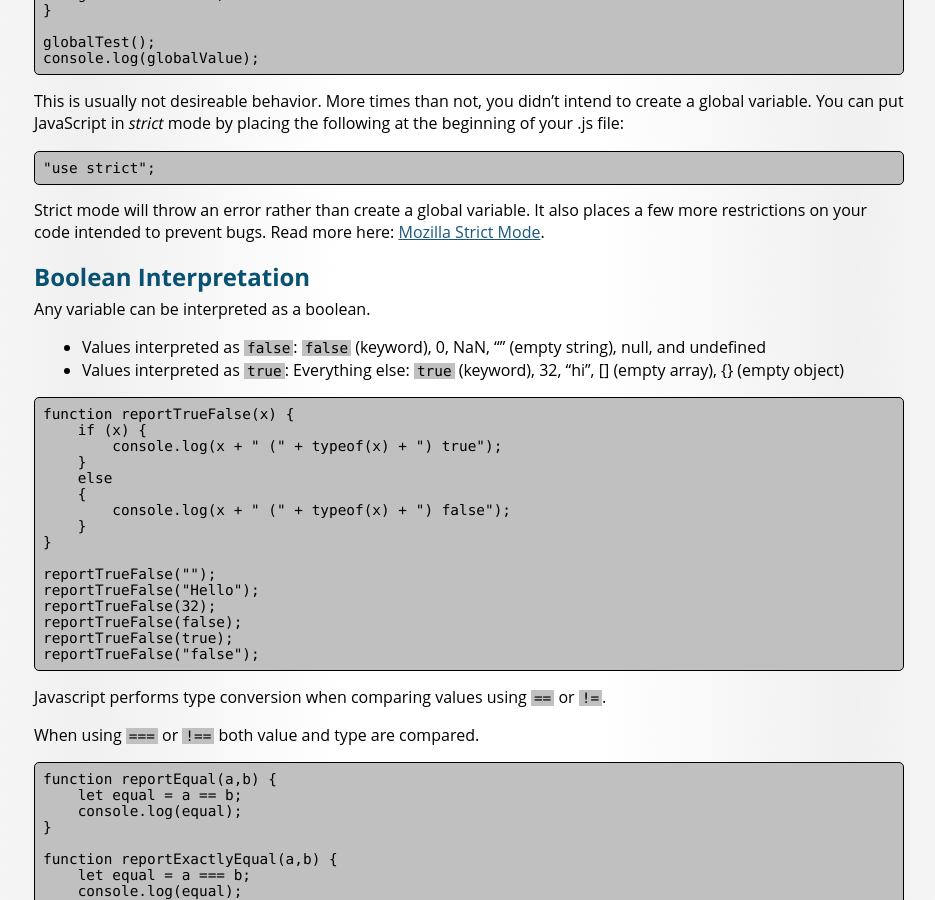
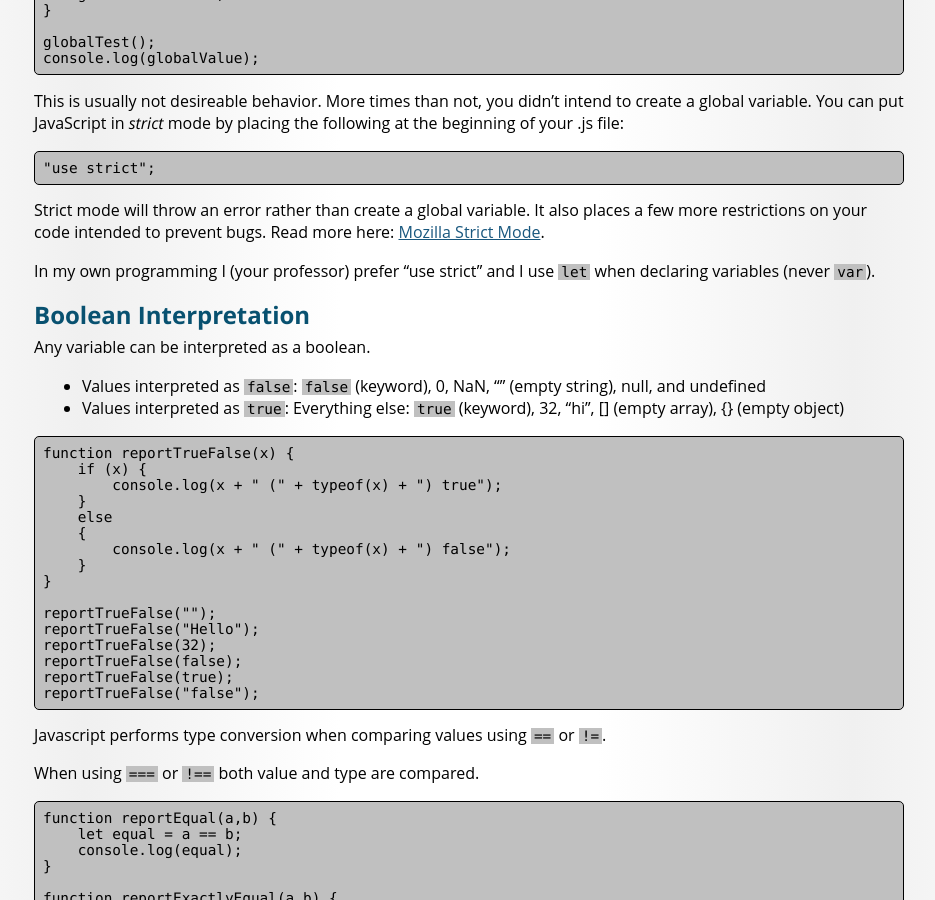
Before and after one commit to BYU-ITC-210/BYU-ITC-210.github.io, a Jekyll site: the page built from walkthrough/IntroToJavaScript.md, in a window 1280 px wide and 900 px high, scrolled down 3720 px. Shown: the whole window, without its empty margins (171-1106 px from the left). Built offline with Jekyll 4.4.1, drawn with Linux system fonts in a browser that asks for light colours; some web fonts are replaced.

Commit message:
walkthrough update

```diff
--- a/walkthrough/IntroToJavaScript.md
+++ b/walkthrough/IntroToJavaScript.md
@@ -206,6 +206,8 @@ This is usually not desireable behavior. More times than not, you didn't intend
 
 Strict mode will throw an error rather than create a global variable. It also places a few more restrictions on your code intended to prevent bugs. Read more here: [Mozilla Strict Mode](https://developer.mozilla.org/en-US/docs/Web/JavaScript/Reference/Strict_mode).
 
+In my own programming I (your professor) prefer "use strict" and I use `let` when declaring variables (never `var`).
+
 ## Boolean Interpretation
 
 Any variable can be interpreted as a boolean.
```
